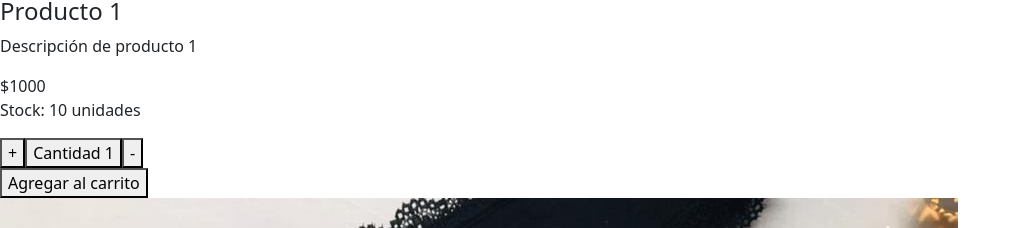
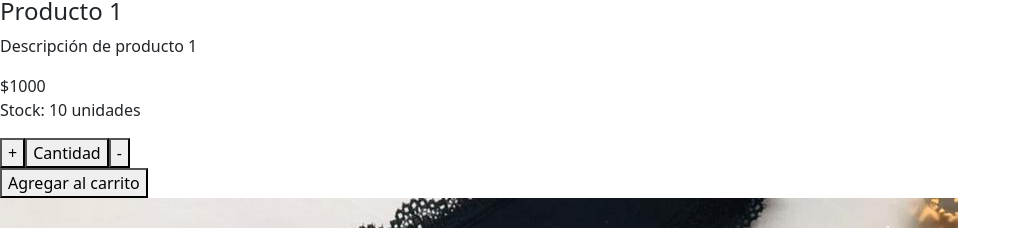
Before and after one commit to EmanuelGonzalez96/E-commerce_ReactJS, a React (Create React App) app in the folder passiofina-react/: page / in a window 1280 px wide. Shown: the part 1473-1701 px from the top of the page, without its empty margins (0-1021 px from the left). Built offline with nearby package versions, Linux system fonts and the light colour scheme.

Commit message:
Agregando onAdd(Prueba2)

```diff
--- a/passiofina-react/src/components/containers/ItemCount.jsx
+++ b/passiofina-react/src/components/containers/ItemCount.jsx
@@ -1,9 +1,9 @@
 import { useState } from "react";
 
 
-const ItemCount = ({stock, onAdd}) => {
+const ItemCount = ({stock, initial, onAdd}) => {
 
- const [count, setCount] = useState(1)
+ const [count, setCount] = useState(initial)
 
     const moreCount = () => {
         if (count === stock){
--- a/passiofina-react/src/components/containers/ItemListContainers.jsx
+++ b/passiofina-react/src/components/containers/ItemListContainers.jsx
@@ -11,7 +11,7 @@ const ItemListContainers = ({ nameProduct }) => {
         <div>
             <h4> {nameProduct}</h4>
             <ItemList />
-            <ItemCount onAdd={handleClick}/>
+            <ItemCount stock={10} initial={1} onAdd={handleClick}/>
         </div>
     )
 }
```
